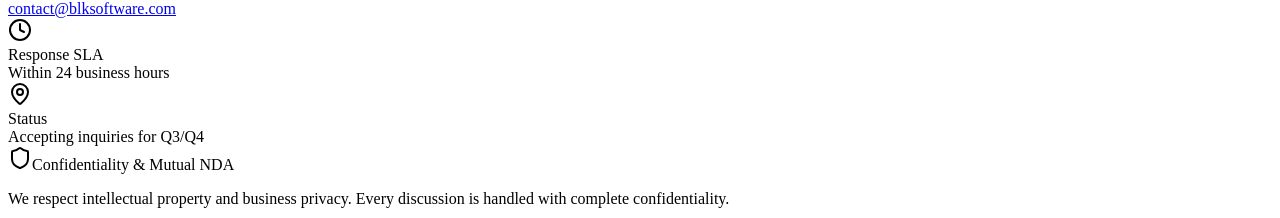
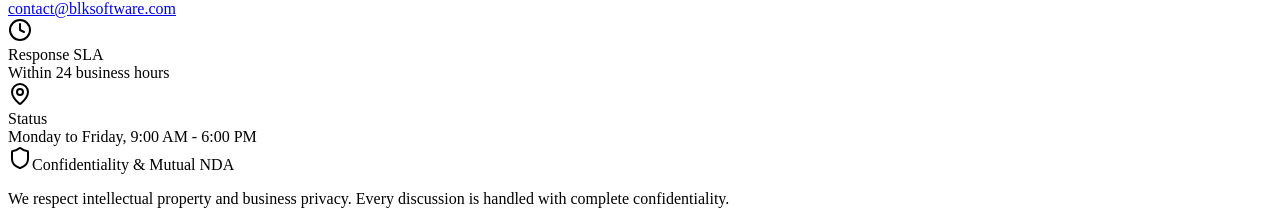
Before and after one commit to kankatala19/BLK-Intro, a React (Vite) app: page / in a window 1280 px wide. Shown: the part 10853-11071 px from the top of the page. Built offline with nearby package versions, Linux system fonts and the light colour scheme; the HTML template or start-up script is replaced by a standard one.

Commit message:
status changed

```diff
--- a/src/data/siteConfig.js
+++ b/src/data/siteConfig.js
@@ -406,7 +406,7 @@ export const siteConfig = {
     description:
       "Whether you are planning a new software project, exploring AI integration, upgrading a design system, or looking for an agile development partner, we are ready to listen.",
     email: "contact@blksoftware.com",
-    availability: "Accepting inquiries for Q3/Q4",
+    availability: "Monday to Friday, 9:00 AM - 6:00 PM",
     responseSla: "Within 24 business hours",
     serviceOptions: [
       "Bespoke Software Development",
```
